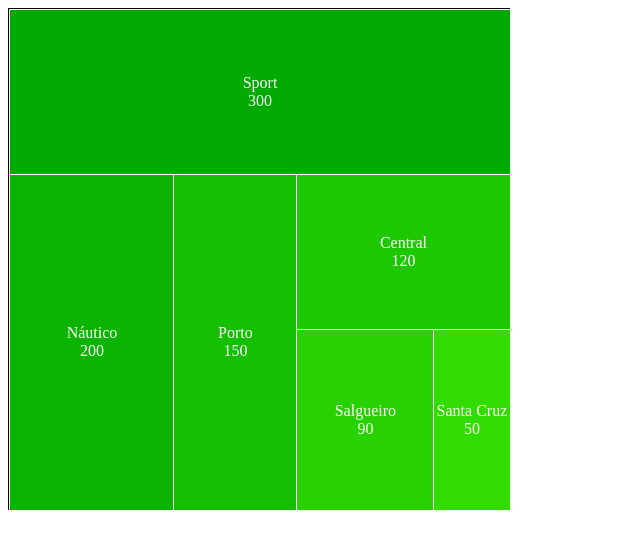
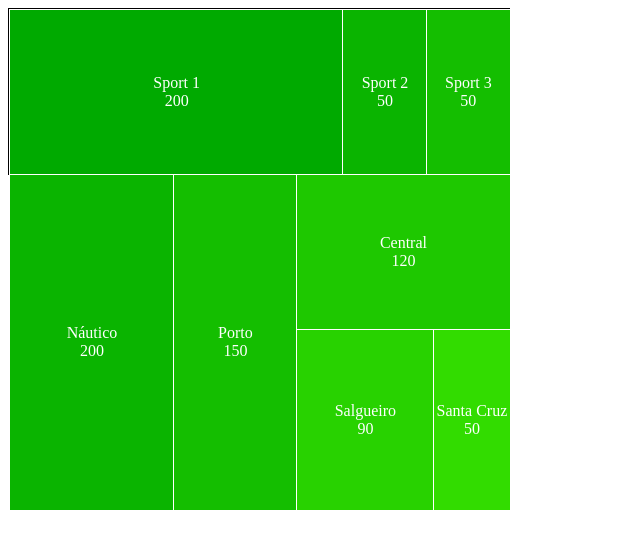
Before and after one commit to pl4cydo/treemap, a Vue app: page / in a window 1280 px wide. Shown: the top 548 px of the page, without its empty margins (0-640 px from the left). Built offline with nearby package versions, Linux system fonts and the light colour scheme.

Commit message:
feature: Change the principal function for a recursive functio for make the children

```diff
--- a/src/App.vue
+++ b/src/App.vue
@@ -2,7 +2,13 @@
 import Treemap, { DataInterface } from './Treemap.vue';
 
 const data: DataInterface[] = [
-  {name: "Sport", value: 300},
+  {name: "Sport", value: 300,
+    children: [
+      {name: "Sport 1", value: 200},
+      {name: "Sport 2", value: 50},
+      {name: "Sport 3", value: 50}
+    ]
+  },
   {name: "Santa Cruz", value: 50},
   {name: "Náutico", value: 200},
   {name: "Porto", value: 150},
@@ -13,7 +19,7 @@
 
 <template>
   <main class="container">
-    <Treemap :data="data" title="Pernambucano"/>
+    <Treemap :data="data" title="Pernambucano" :width="500" :height="500"/>
   </main>
 </template>
 
--- a/src/Treemap.vue
+++ b/src/Treemap.vue
@@ -3,8 +3,16 @@
 
 export interface DataInterface {
   name: string,
-  value: number
+  value: number,
+  children?: DataInterface[]
 }
+
+const props = defineProps<{
+    data: DataInterface[],
+    title: string,
+    width: number,
+    height: number
+}>()
 
 type RectangleType = {
   top: string,
@@ -31,11 +39,6 @@
   bottom: number
 };
 
-const props = defineProps<{
-    data: { name: string, value: number }[],
-    title: string
-}>()
-
 let treemapData: Ref<TreemapDataInterface> = ref({
     squere: {
       top: '0px',
@@ -49,17 +52,14 @@
     rectangles: []
   })
 
-function treemap(data: DataInterface[]): void {
+function treemap(data: DataInterface[], width: number, height: number, y: number = 0, x: number = 0): void {
+  if (!data || data.length === 0) return;
   // organiza o array
   data.sort((a, b) => b.value - a.value)
   //soma os valores do array
   const sum: number = data.reduce((s, i) => s + i.value, 0);
-  // declara o retangulo
-  const width: number = 500;
-  const height: number = 500;
   // salva as coordenadas do espaço vazio
-  const bounds: boundsInterface = { startTop: 0, startLeft: 0, right: width, bottom: height };
-
+  const bounds: boundsInterface = { startTop: y, startLeft: x, right: width, bottom: height };
   // quanto falta dos valores
   let weightLeft: number = sum;
   // declar os eixos e tamanhos do retangulo a ser gerado
@@ -102,6 +102,7 @@
     weightLeft -= el.value;
 
     treemapData.value.rectangles.push({
+      name: el.name,
       top: `${eixoY}px`,
       left: `${eixoX}px`,
       height: `${rectangleHeigth}px`,
@@ -109,18 +110,22 @@
       backgroundColor: `rgb(${color1}, ${color2}, ${color3})`,
       border: '1px solid white',
       position: 'absolute',
-      name: el.name,
       value: el.value
     })
 
     color1+= 10;
     color2+= 10;
+
+    if (el.children && el.children.length > 0) {
+        treemap(el.children, rectangleWidth, rectangleHeigth, eixoY, eixoX)
+    }
   });
 
+  console.log(treemapData.value)
 }
 
 onMounted(() => {
-  treemap(props.data)
+  treemap(props.data, props.width, props.height)
 });
 
 </script>
```
